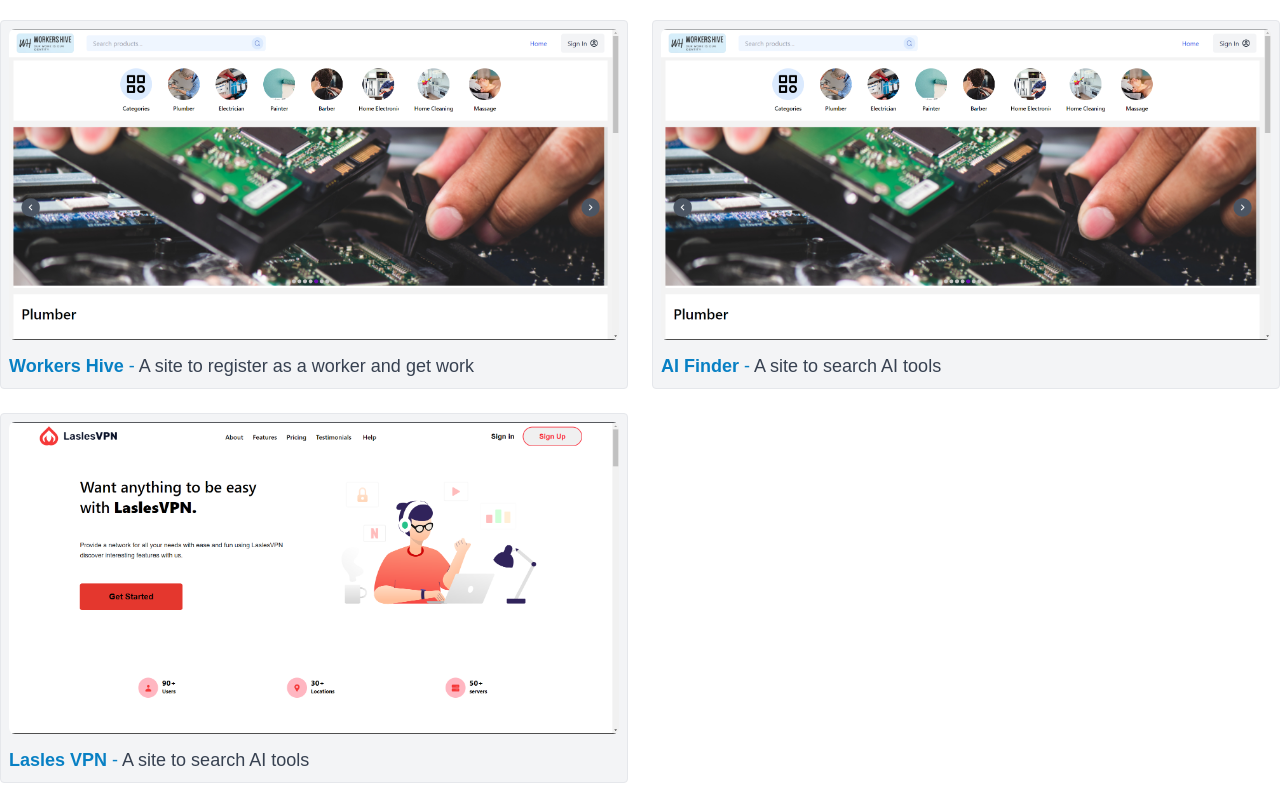
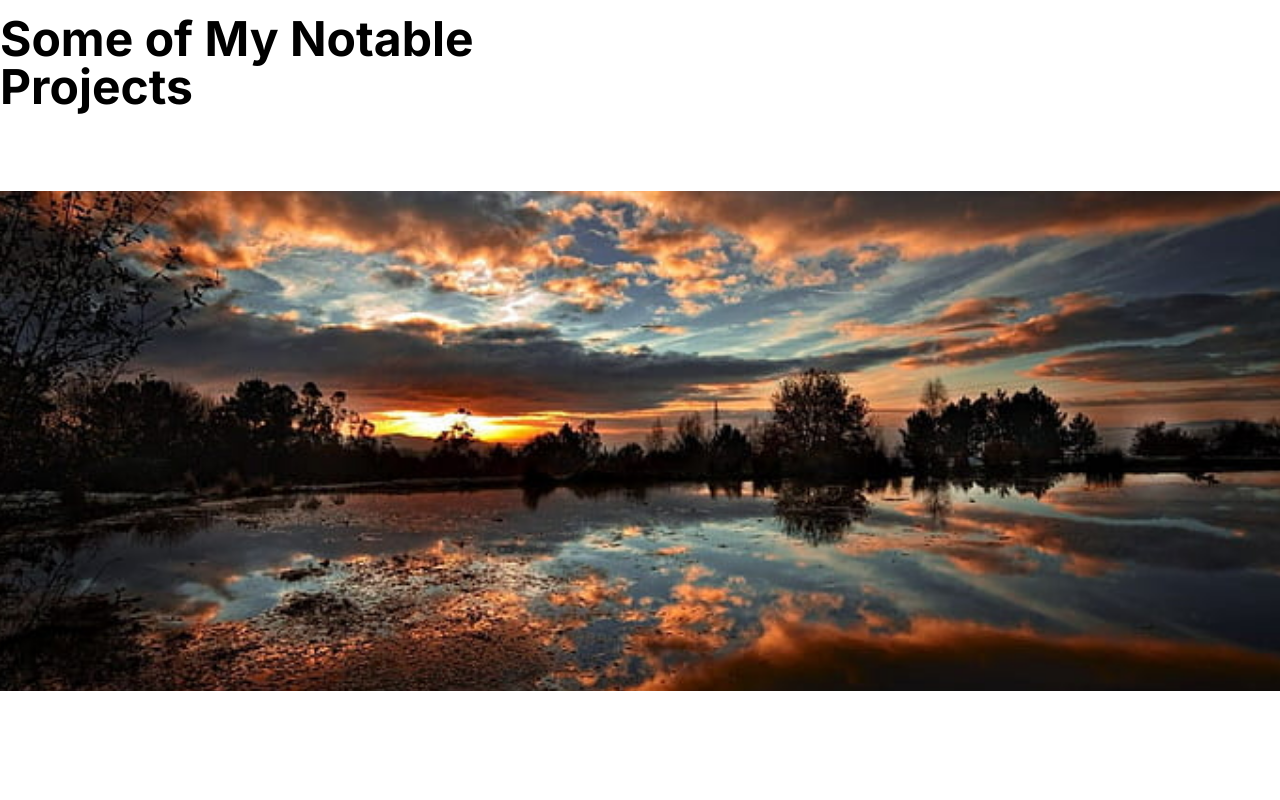
Before and after one commit to chinmaya-kumar-behera/portfolio, a Next.js app in the folder web/: page / in a window 1280 px wide. Shown: the part 3340-4140 px from the top of the page. Built offline with nearby package versions, Linux system fonts and the light colour scheme.

Commit message:
modify : project section UI

```diff
--- a/web/app/page.js
+++ b/web/app/page.js
@@ -67,9 +67,9 @@ export default function Home() {
         </PageContainer>
 
         <Skills />
-        <div className="py-10">
-          <Project />
-        </div>
+
+        <Project />
+        <Skills />
       </section>
 
       {/* <section className="bg-gray-200 relative mx-auto">
--- a/web/views/project/Project.js
+++ b/web/views/project/Project.js
@@ -1,56 +1,131 @@
-import { SectionHeading } from '@/components/shared';
-import React, { useState } from 'react'
-import ProjectDetails from './components/ProjectDetails';
-import ProjectCard from './components/ProjectCard';
-import { ProjectLists } from './project.doc';
+// import { SectionHeading } from '@/components/shared';
+// import React, { useState } from 'react'
+// import ProjectDetails from './components/ProjectDetails';
+// import ProjectCard from './components/ProjectCard';
+// import { ProjectLists } from './project.doc';
+
+// const Project = () => {
+//   const [modal, setModal] = useState(false);
+//   const [currentProjectId, setCurrentProjectId] = useState(null);
+
+//   const onProjectClick = (value) => {
+//     setCurrentProjectId(value);
+//     setModal(true)
+//   };
+
+//   return (
+//     <section id="projects" className="">
+//       <SectionHeading heading={"Projects"} />
+
+//       <div className="mt-10">
+//         <div className="">
+//           <div className="grid grid-cols-1 md:grid-cols-2 gap-3 lg:gap-6">
+//             {ProjectLists.map((el, index) => (
+//               <ProjectCard
+//                 onClick={() => onProjectClick(el.id)}
+//                 key={index}
+//                 size={"lg"}
+//                 data={el}
+//               />
+//             ))}
+//           </div>
+//         </div>
+
+//         {/* <div className="">
+//           <div className="grid grid-cols-1 sm:grid-cols-2 md:grid-cols-2 lg:grid-cols-3 gap-3 md:gap-6">
+//             {Array.from([1, 2, 3]).map((el, index) => (
+//               <ProjectCard key={index} />
+//             ))}
+//           </div>
+//         </div>   */}
+//       </div>
+
+//       {modal && (
+//         <ProjectDetails
+//           isOpen={modal}
+//           onClose={() => setModal(false)}
+//           projects={ProjectLists}
+//           projectId={currentProjectId}
+//           setProjectId={setCurrentProjectId}
+//         />
+//       )}
+//     </section>
+//   );
+// }
+
+// export default Project
+
+
+
+
+"use client";
+import { Accordion, PageContainer } from "@/components/shared";
+import React, { useEffect, useState } from "react";
+import ProjectCard from "./components/ProjectCard";
+import { ProjectLists } from "./project.doc";
+import photo from "../../_asssets/images/demo.jpg"
 
 const Project = () => {
-  const [modal, setModal] = useState(false);
-  const [currentProjectId, setCurrentProjectId] = useState(null);
+  const [scale, setScale] = useState();
 
-  const onProjectClick = (value) => {
-    setCurrentProjectId(value);
-    setModal(true)
-  };
+    useEffect(() => {
+      const handleScroll = () => {
+        const { scrollTop, scrollHeight, clientHeight } = document.documentElement;
+        const windowHeight = window.innerHeight;
+        const distanceToBottom = scrollHeight - scrollTop - clientHeight;
+
+        if (distanceToBottom > windowHeight) {
+          setScale(true);
+        } else {
+          setScale(false);
+        }
+      };
+
+      window.addEventListener("scroll", handleScroll);
+      return () => window.removeEventListener("scroll", handleScroll);
+    }, []);
 
   return (
-    <section id="projects" className="">
-      <SectionHeading heading={"Projects"} />
+    <main
+      id="about"
+      className="min-h-screen "
+    >
+      <PageContainer className={"px-4 lg:px-0 py-5 lg:py-0"}>
+        <div className="flex flex-col lg:flex-row py-10 lg:py-20 gap-10 lg:gap-20">
+          <div className="w-full lg:w-1/2 flex flex-col font-bold text-3xl lg:text-5xl">
+            <h1 className="">Some of My Notable Projects</h1>
+          </div>
+          <div className="w-full lg:w-1/2">{/* some text */}</div>
+        </div>
+      </PageContainer>
 
-      <div className="mt-10">
-        <div className="">
-          <div className="grid grid-cols-1 md:grid-cols-2 gap-3 lg:gap-6">
-            {ProjectLists.map((el, index) => (
-              <ProjectCard
-                onClick={() => onProjectClick(el.id)}
-                key={index}
-                size={"lg"}
-                data={el}
-              />
+      <div className="max-h-[500px] overflow-hidden">
+        <div
+          className={` ${
+            !scale ? "scale-125" : "scale-100"
+          } transition-all duration-500`}
+        >
+          <div className="flex overflow-x-auto">
+            {[1, 2, 3].map((el) => (
+              <div className="min-w-full full md:min-w-1/2 md:w-1/2 lg:w-1/3 lg:max-w-1/3  h-[350px] md:h-[400px] lg:h-[450px]">
+                <img
+                  src={photo.src}
+                  className="object-cover object-center h-full w-full"
+                />
+              </div>
             ))}
           </div>
+          <div className="h-[50px] flex justify-center gap-1 items-center">
+            <div className="h-3 w-3 rounded-full bg-gray-500"></div>
+            <div className="h-3 w-3 rounded-full bg-gray-500"></div>
+            <div className="h-3 w-3 rounded-full bg-gray-500"></div>
+            <div className="h-3 w-3 rounded-full bg-gray-500"></div>
+            <div className="h-3 w-3 rounded-full bg-gray-500"></div>
+          </div>
         </div>
+      </div>
+    </main>
+  );
+};
 
-        {/* <div className="">
-          <div className="grid grid-cols-1 sm:grid-cols-2 md:grid-cols-2 lg:grid-cols-3 gap-3 md:gap-6">
-            {Array.from([1, 2, 3]).map((el, index) => (
-              <ProjectCard key={index} />
-            ))}
-          </div>
-        </div>   */}
-      </div>
-
-      {modal && (
-        <ProjectDetails
-          isOpen={modal}
-          onClose={() => setModal(false)}
-          projects={ProjectLists}
-          projectId={currentProjectId}
-          setProjectId={setCurrentProjectId}
-        />
-      )}
-    </section>
-  );
-}
-
-export default Project
+export default Project;
--- a/web/views/skill/Skills.js
+++ b/web/views/skill/Skills.js
@@ -92,11 +92,10 @@ const Skills = () => {
         desc: "Designed and developed front-end interfaces for web applications with React.js, ensuring optimal performance and usability",
       },
     ];
-  // const skillStyle = `w-[150px] md:w-[250px] h-[150px] md:h-[250px] flex justify-center items-center text-center bg-gray-200 rounded-lg hover:scale-105 transition-all duration-500 hover:bg-gray-100 hover:text-[${THEME_COLOR}]`;
    const skillStyle = `relative w-full md:max-w-[300px] p-7 space-y-4 bg-gray-100 border border-white hover:border-blue-500`;
 
   return (
-    <main id="about" className="">
+    <main id="about" className="py-10">
       <PageContainer className={"px-4 lg:px-0 py-5 lg:py-0"}>
         <div className="flex flex-col lg:flex-row py-10 lg:py-20 gap-10 lg:gap-20">
           <div className="w-full lg:w-1/2 flex flex-col font-bold text-3xl lg:text-5xl">
```
